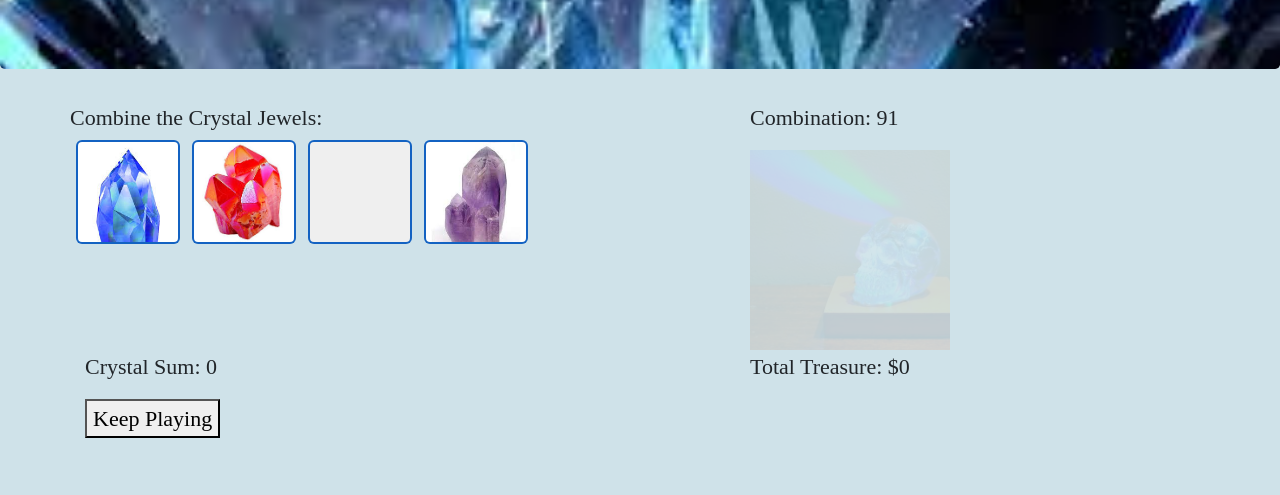
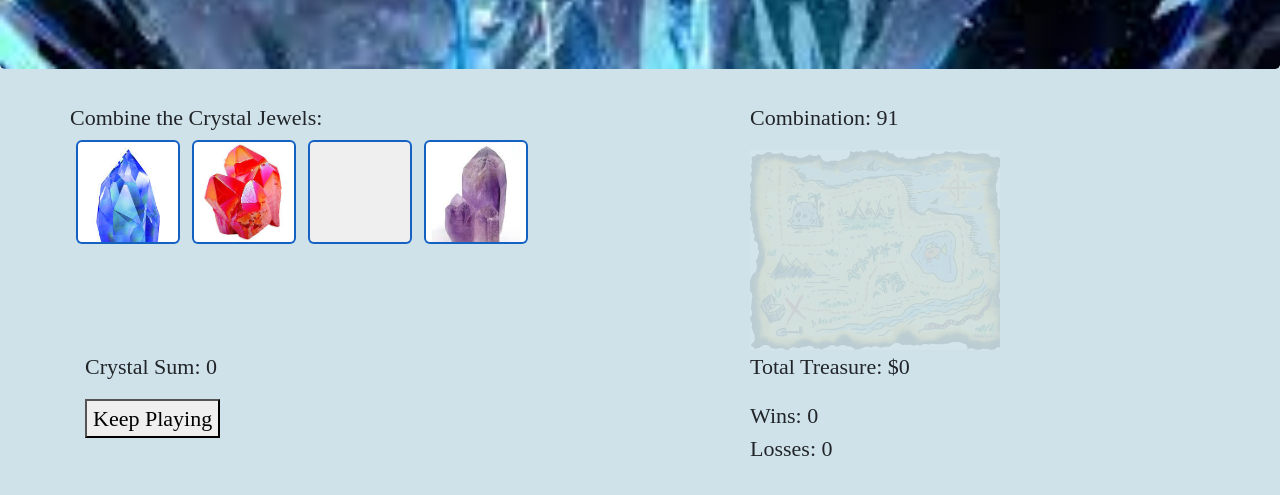
Before and after one commit to SelectStarFromMN/week-4-game, a plain HTML site: page index.html in a window 1280 px wide. Shown: the part 157-652 px from the top of the page. Drawn offline with nearby package versions, Linux system fonts and the light colour scheme; a web font is replaced by a local one.

Commit message:
Theme unified better

```diff
--- a/assets/css/style.css
+++ b/assets/css/style.css
@@ -1,6 +1,10 @@
 
 body {
     background: rgb(207, 226, 233);
+    /* background-size: cover; */
+    /* background-size: 100% 100%; */
+    /* background-image: url("../images/map.jpg"); */
+    /* background-size: cover;  */
     font-family: 'Caesar Dressing';font-size: 22px;
 }
 
@@ -48,8 +52,8 @@ body {
 
 #skull-chamber {
     background-size: cover;
-    width: 200px;
+    width: 250px;
     height: 200px;
-    background-image: url("../images/crystalskull.jpg");
+    background-image: url("../images/map.jpg");
     opacity: .1;
 }
--- a/assets/javascript/game.js
+++ b/assets/javascript/game.js
@@ -32,13 +32,15 @@ window.onload = function () {
         redCrystalValue = rollNewCrystal();
         greenCrystalValue = rollNewCrystal();
         purpleCrystalValue = rollNewCrystal();
-        console.log(crystalArray);
+        console.log("crystals: " +crystalArray);
         randomCombination = Math.floor(Math.random() * 120) + 19;
         treasure = Math.floor(Math.random() * 10000) + 1000;
+        console.log("treasure: " + treasure);
         $("#blue-crystal").attr("value", blueCrystalValue);
         $("#red-crystal").attr("value", redCrystalValue);
         $("#green-crystal").attr("value", greenCrystalValue);
         $("#purple-crystal").attr("value", purpleCrystalValue);
+        $("#skull-chamber").css("background-image", "url('./assets/images/map.jpg')");
         $("#skull-chamber").css("opacity", .1);
     }
 
@@ -63,6 +65,8 @@ window.onload = function () {
         $(".chamberCombo").text("Combination: " + randomCombination);
         $(".crystal-sum").text("Crystal Sum: " + crystalSum);
         $(".player-treasure").text("Total Treasure: $" + winnings);
+        $(".win-counter").text("Wins: " + wins);
+        $(".loss-counter").text("Losses: " + losses);
     }
 
     // Check win/loss
@@ -73,7 +77,9 @@ window.onload = function () {
             $("#skull-chamber").css("opacity", 1);
             audioWin.load();
             audioWin.play();
-            alert("You Won: $" + treasure + " Accumulated: $" + winnings);
+            // alert("You Won: $" + treasure + " Accumulated: $" + winnings);
+            $("#skull-chamber").css("background-image", "url('./assets/images/treasure.jpg')");
+            $("#skull-chamber").css("opacity", 1);
             gameOver = true;
         }
         else if (crystalSum > randomCombination) {
@@ -81,7 +87,9 @@ window.onload = function () {
             losses ++;
             audioLose.load();
             audioLose.play();
-            alert("You Lost: $" + treasure + " Accumulated: $" + winnings);
+            // alert("You Lost: $" + treasure + " Accumulated: $" + winnings);
+            $("#skull-chamber").css("background-image", "url('./assets/images/snakes.jpg')");
+            $("#skull-chamber").css("opacity", 1);
             gameOver = true;
         }
     }
--- a/index.html
+++ b/index.html
@@ -60,8 +60,15 @@
       <p class="col-5 player-treasure">Total Treasure: 0</p>
     </div>
 
-    <button id="resetBtn">Keep Playing</button>
-
+    <div class="row">
+      <div class="col-7">
+        <button id="resetBtn">Keep Playing</button>
+      </div>
+      <div class="col-5">
+        <div class="win-counter">Wins: 0</div>
+        <div class="loss-counter">Losses: 0</div>
+      </div>
+    </div>
   </div>
 
   <!-- Link to JavaScript -->
```
Also changed, not shown: assets/images/map.jpg (added), assets/images/snakes.jpg (added), assets/images/treasure.jpg (added).
